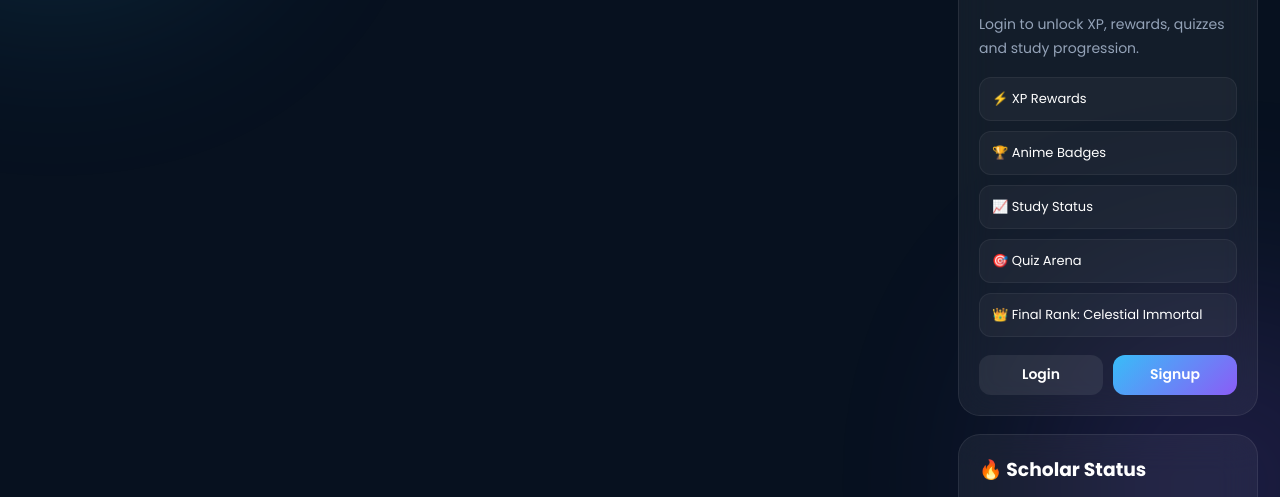
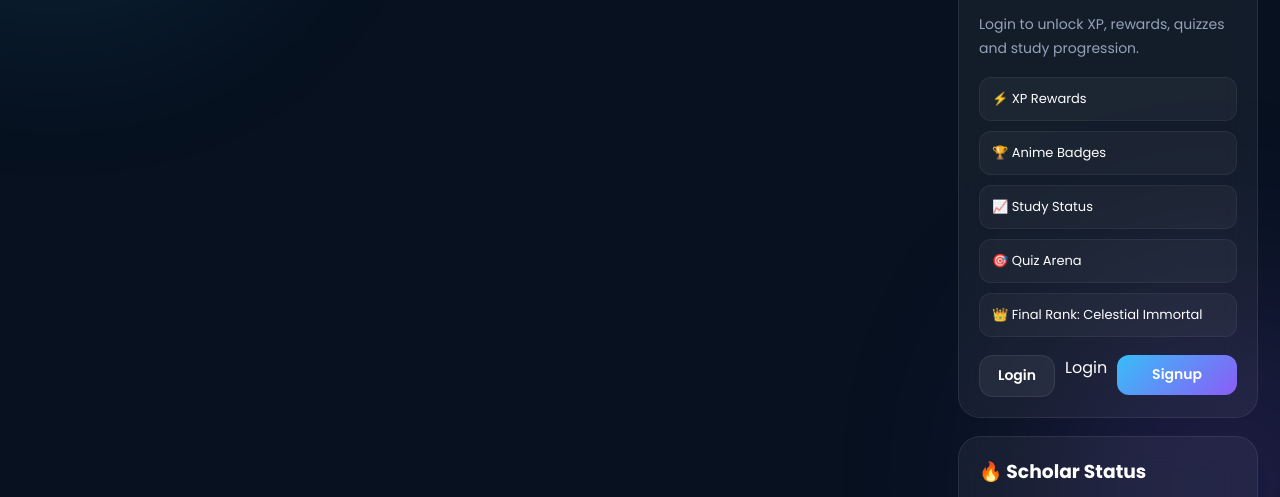
Before and after one commit to tamilprimeacetech90/excel-you-website, a website: page public/student.html in a window 1280 px wide. Shown: the part 262-759 px from the top of the page. Drawn offline with Linux system fonts and the light colour scheme; no server answers.

Commit message:
fix render crash

```diff
--- a/public/student.html
+++ b/public/student.html
@@ -281,10 +281,12 @@
 
                 <div class="side-buttons">
 
-                    <a
-                        href="/studentlogin.html"
-                        class="side-login-btn"
-                    >
+                   <a
+                    href="/studentlogin.html"
+                    class="nav-btn"
+                   >
+                      Login
+                   </a>
                         Login
                     </a>
 
```
